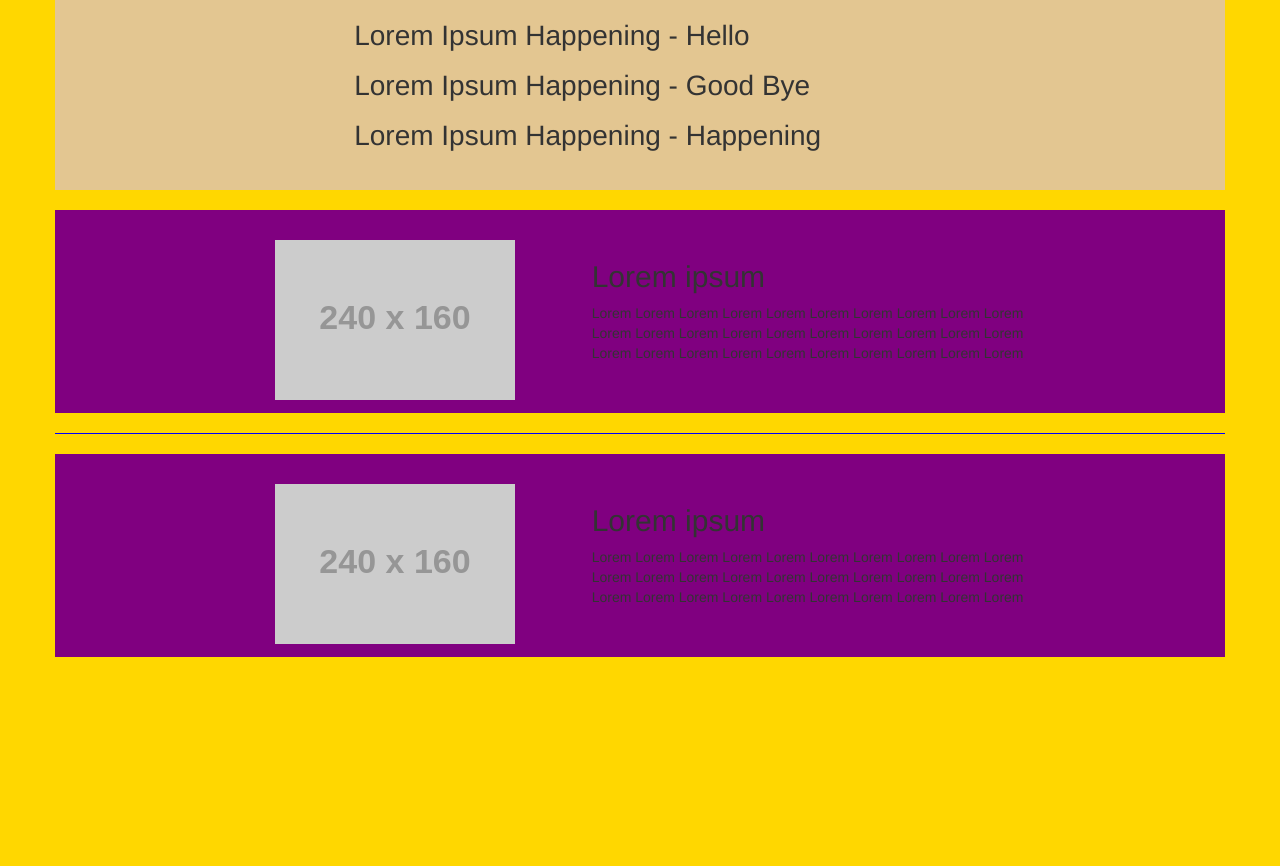
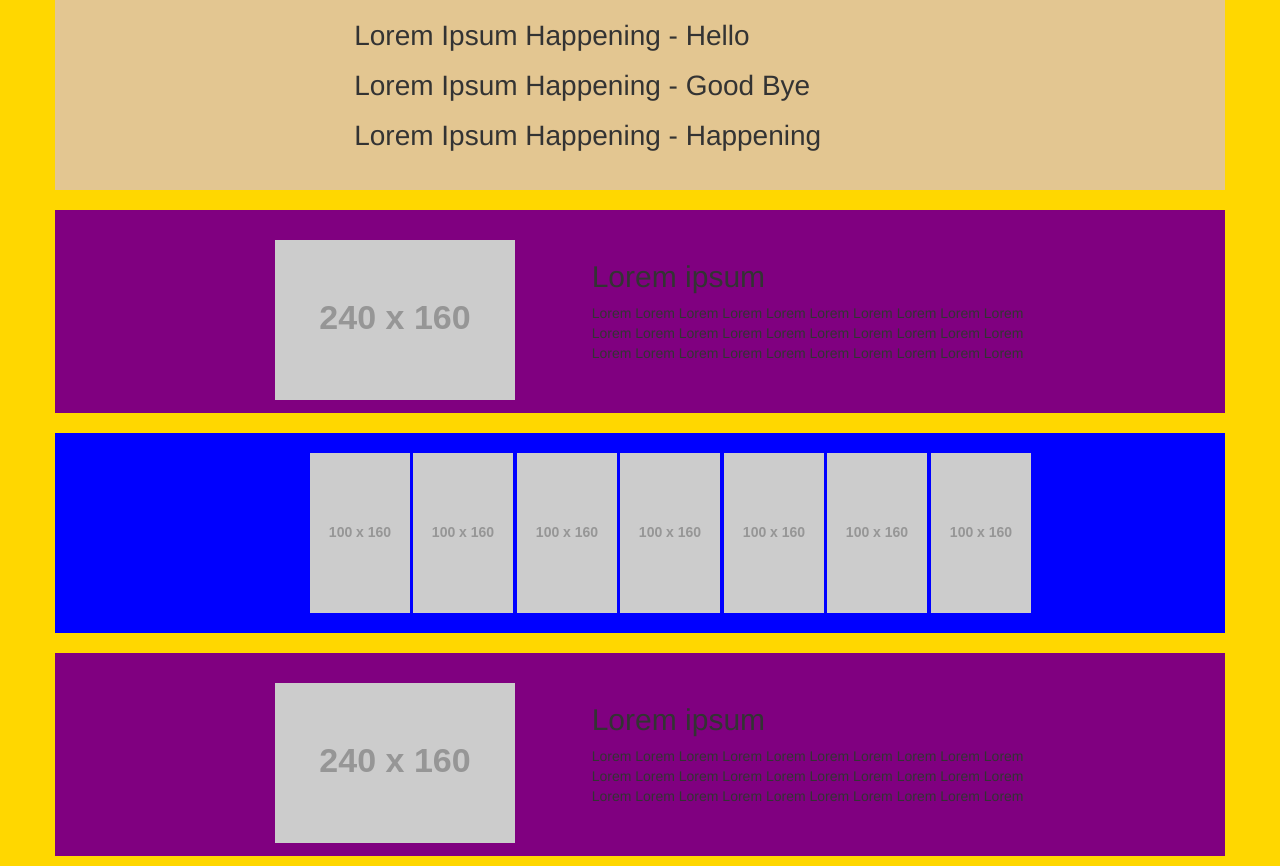
Before and after one commit to jfgonzal/fallTemplate, a website: page builds/development/index.html in a window 1280 px wide. Shown: the part 1970-2836 px from the top of the page. Before the commit the page ends 2637 px from the top, so only its background shows below. Drawn offline with Linux system fonts and the light colour scheme; placeholder pictures from the web are drawn by us; a web font is replaced by a local one.

Commit message:
added the multi image part of the page

```diff
--- a/builds/development/index.html
+++ b/builds/development/index.html
@@ -165,12 +165,34 @@
 <div class="container characters">
     <div class="character-content col-lg-offset-2">
         <div class="characters-lineup col-lg-10">
-
+            <div class="acolyte-media col-lg-1">
+                <img class="" src="http://placehold.it/100x160">
+            </div>
+            <div class="acolyte-media col-lg-1">
+                <img class="" src="http://placehold.it/100x160">
+            </div>
+            <div class="acolyte-media col-lg-1">
+                <img class="" src="http://placehold.it/100x160">
+            </div>
+            <div class="acolyte-media col-lg-1">
+                <img class="" src="http://placehold.it/100x160">
+            </div>
+            <div class="acolyte-media col-lg-1">
+                <img class="" src="http://placehold.it/100x160">
+            </div>
+            <div class="acolyte-media col-lg-1">
+                <img class="" src="http://placehold.it/100x160">
+            </div>
+            <div class="acolyte-media col-lg-1">
+                <img class="" src="http://placehold.it/100x160">
+            </div>
         </div>
     </div>
 </div>
 
-<div class="container extra"></div>
+<div class="container extra">
+
+</div>
 
 <div class="container snippet">
     <div class="snippet-content col-lg-offset-2">
--- a/builds/development/js/script.js
+++ b/builds/development/js/script.js
@@ -2408,7 +2408,7 @@ $(document).ready(function(){
  * Created by zera on 1/13/2016.
  */
 
-}).call(this,require("ngpmcQ"),typeof self !== "undefined" ? self : typeof window !== "undefined" ? window : {},require("buffer").Buffer,arguments[3],arguments[4],arguments[5],arguments[6],"/fake_f9a5717.js","/")
+}).call(this,require("ngpmcQ"),typeof self !== "undefined" ? self : typeof window !== "undefined" ? window : {},require("buffer").Buffer,arguments[3],arguments[4],arguments[5],arguments[6],"/fake_e4c069b2.js","/")
 },{"buffer":2,"ngpmcQ":5}],2:[function(require,module,exports){
 (function (process,global,Buffer,__argument0,__argument1,__argument2,__argument3,__filename,__dirname){
 /*!
```
